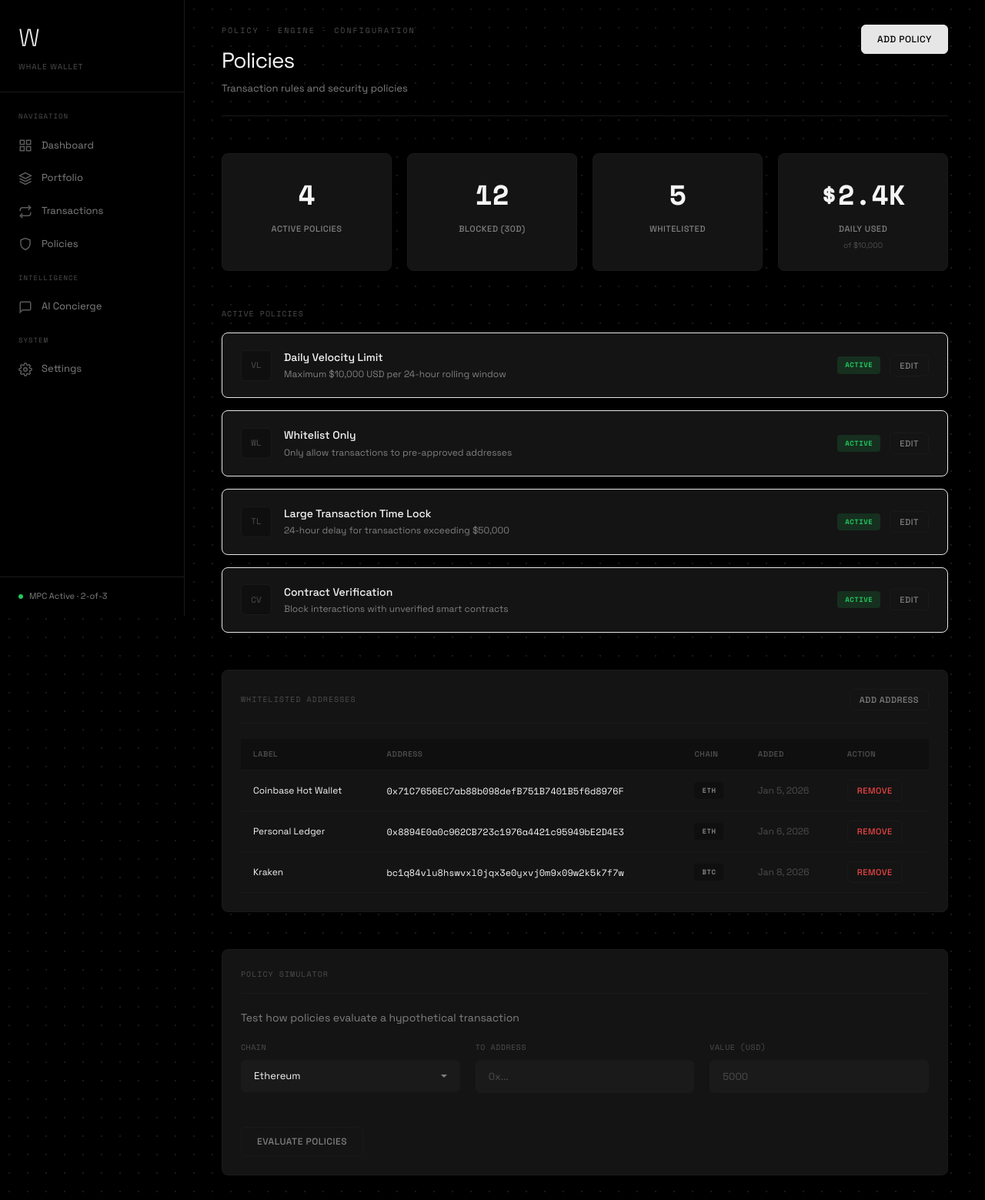
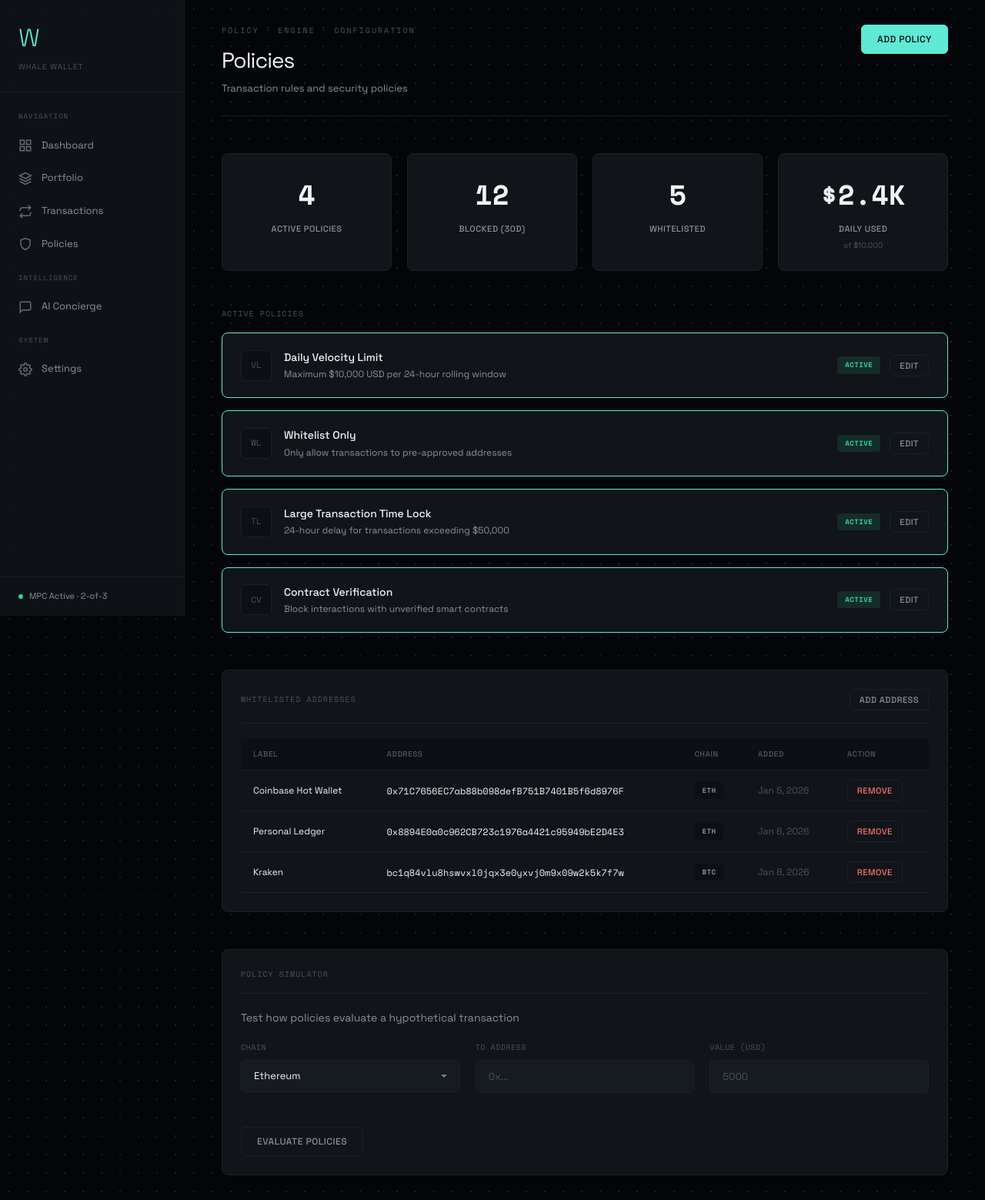
Before and after one commit to NaitikJoshiPro/Whale-Wallet, a Python web app: template app/templates/policies.html in a window 1280 px wide. Shown: the whole page at 77% size. Run offline with Jinja, Linux system fonts and the light colour scheme; the template is opened without the code that fills it, so the values that code supplies are empty.

Commit message:
UI refresh: teal accent, glassmorphism sidebar, enhanced glow effects

```diff
--- a/app/static/css/main.css
+++ b/app/static/css/main.css
@@ -1,8 +1,8 @@
 /* ═══════════════════════════════════════════════════════════════════════════
    WHALE WALLET - COMPLETE STYLING
    ═══════════════════════════════════════════════════════════════════════════
-   Based on ORION design system
-   Monochrome authority. Dark/light duality. Motion restraint.
+   Premium Minimalist Design with Subtle Crypto Accents
+   Dark authority. Glassmorphism. Refined motion.
    ═══════════════════════════════════════════════════════════════════════════ */
 
 /* =============================================================================
@@ -11,56 +11,65 @@
 
 :root,
 :root[data-theme="dark"] {
-  /* Backgrounds - Pure black gradations */
-  --bg-primary: #000000;
-  --bg-secondary: #080808;
-  --bg-elevated: #0f0f0f;
-  --bg-card: #141414;
-  --bg-input: #1a1a1a;
+  /* Backgrounds - Deep ocean gradations */
+  --bg-primary: #030508;
+  --bg-secondary: #080a0d;
+  --bg-elevated: #0c0f14;
+  --bg-card: #111419;
+  --bg-input: #161a21;
 
-  /* Borders */
-  --border: #1a1a1a;
-  --border-hover: #2a2a2a;
-  --border-focus: #3a3a3a;
+  /* Borders - Subtle luminosity */
+  --border: #1c2028;
+  --border-hover: #2a303a;
+  --border-focus: #3a4250;
 
-  /* Text - White gradations */
-  --text-primary: #f5f5f5;
-  --text-secondary: #808080;
-  --text-muted: #4d4d4d;
-  --text-inverse: #000000;
+  /* Text - Refined white spectrum */
+  --text-primary: #f0f2f5;
+  --text-secondary: #8892a0;
+  --text-muted: #4a5260;
+  --text-inverse: #030508;
 
-  /* Accent - Monochrome only */
-  --accent-primary: #e6e6e6;
-  --accent-glow: rgba(230, 230, 230, 0.15);
+  /* Accent - Subtle teal/cyan for crypto aesthetic */
+  --accent-primary: #5eead4;
+  --accent-secondary: #14b8a6;
+  --accent-glow: rgba(94, 234, 212, 0.12);
+  --accent-gradient: linear-gradient(135deg, #5eead4 0%, #14b8a6 100%);
 
-  /* State Colors */
-  --state-success: #22c55e;
-  --state-warning: #f59e0b;
-  --state-error: #ef4444;
-  --state-info: #3b82f6;
+  /* State Colors - Refined */
+  --state-success: #34d399;
+  --state-warning: #fbbf24;
+  --state-error: #f87171;
+  --state-info: #60a5fa;
 
   /* State Dim */
-  --state-success-dim: rgba(34, 197, 94, 0.15);
-  --state-warning-dim: rgba(245, 158, 11, 0.15);
-  --state-error-dim: rgba(239, 68, 68, 0.15);
-  --state-info-dim: rgba(59, 130, 246, 0.15);
+  --state-success-dim: rgba(52, 211, 153, 0.12);
+  --state-warning-dim: rgba(251, 191, 36, 0.12);
+  --state-error-dim: rgba(248, 113, 113, 0.12);
+  --state-info-dim: rgba(96, 165, 250, 0.12);
+
+  /* Glassmorphism */
+  --glass-bg: rgba(17, 20, 25, 0.85);
+  --glass-border: rgba(255, 255, 255, 0.06);
 }
 
 :root[data-theme="light"] {
-  --bg-primary: #e8e6e1;
-  --bg-secondary: #f0eeea;
-  --bg-elevated: #f5f3ef;
+  --bg-primary: #f4f5f7;
+  --bg-secondary: #ebedf0;
+  --bg-elevated: #ffffff;
   --bg-card: #ffffff;
-  --bg-input: #e0ddd7;
-  --border: #c8c4be;
-  --border-hover: #b0aca6;
-  --border-focus: #989490;
-  --text-primary: #1a1a1a;
-  --text-secondary: #4a4a4a;
-  --text-muted: #7a7a7a;
+  --bg-input: #e4e6e9;
+  --border: #d1d5db;
+  --border-hover: #b8bfc7;
+  --border-focus: #9ca3af;
+  --text-primary: #111827;
+  --text-secondary: #4b5563;
+  --text-muted: #9ca3af;
   --text-inverse: #ffffff;
-  --accent-primary: #2a2a2a;
-  --accent-glow: rgba(42, 42, 42, 0.08);
+  --accent-primary: #0d9488;
+  --accent-secondary: #14b8a6;
+  --accent-glow: rgba(13, 148, 136, 0.08);
+  --glass-bg: rgba(255, 255, 255, 0.9);
+  --glass-border: rgba(0, 0, 0, 0.05);
 }
 
 /* =============================================================================
@@ -125,16 +134,17 @@ a:hover {
   position: fixed;
   left: 0;
   top: 0;
-  background: rgba(0, 0, 0, 0.95);
-  backdrop-filter: blur(12px);
-  border-right: 1px solid var(--border);
+  background: var(--glass-bg);
+  backdrop-filter: blur(20px);
+  -webkit-backdrop-filter: blur(20px);
+  border-right: 1px solid var(--glass-border);
   display: flex;
   flex-direction: column;
   z-index: 100;
 }
 
 [data-theme="light"] .sidebar {
-  background: rgba(232, 230, 225, 0.95);
+  background: var(--glass-bg);
 }
 
 .sidebar-header {
@@ -195,18 +205,21 @@ a:hover {
   color: var(--text-primary);
   background: var(--bg-elevated);
   text-decoration: none;
+  transform: translateX(2px);
 }
 
 .nav-item.active {
-  color: var(--text-primary);
+  color: var(--accent-primary);
   background: var(--accent-glow);
-  border: 1px solid var(--border-hover);
+  border: 1px solid rgba(94, 234, 212, 0.2);
+  box-shadow: 0 0 20px var(--accent-glow);
 }
 
 .nav-icon {
   width: 18px;
   height: 18px;
   opacity: 0.7;
+  transition: all 0.2s;
 }
 
 .nav-item.active .nav-icon,
```
